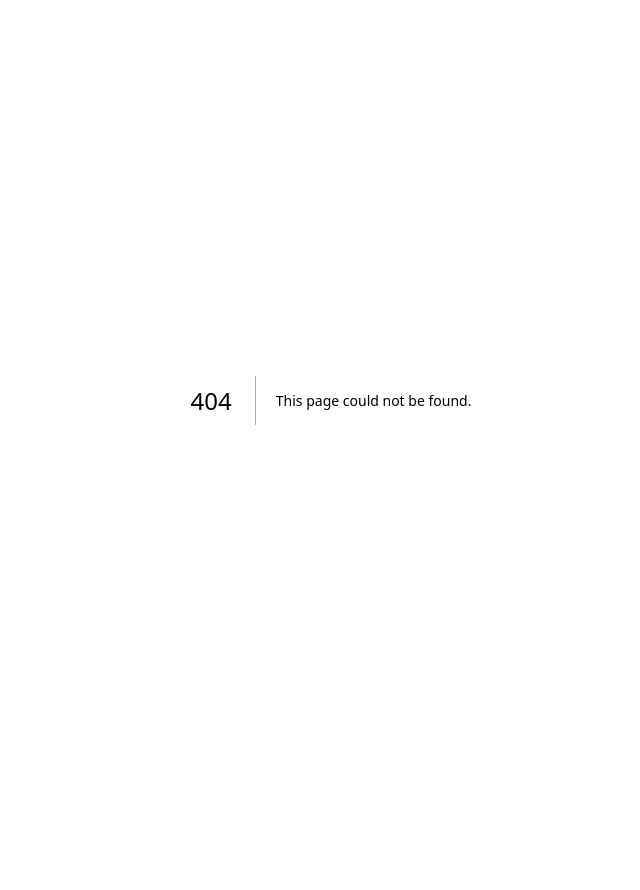
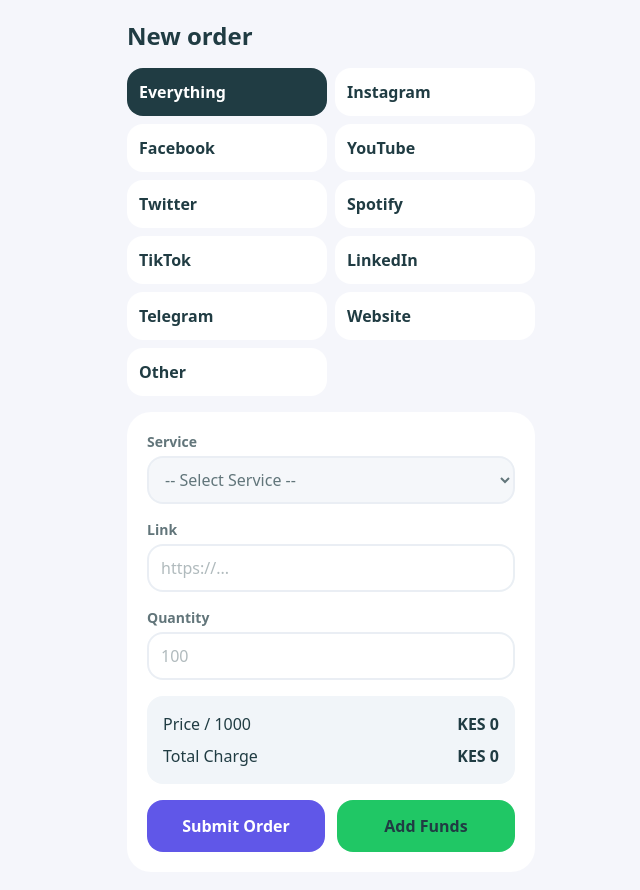
Before and after one commit to fredrickpaul/Difft, a Next.js app: page /order in a window 1280 px wide. Before the commit this address had no page. Shown: the whole page, without its empty margins (309-949 px from the left). Before the commit the page ends 800 px from the top, so only its background shows below. Built offline with nearby package versions, Linux system fonts and the light colour scheme.

Commit message:
Create OrderPage component for service orders

```diff
--- /dev/null
+++ b/app/order/page.tsx
@@ -0,0 +1,71 @@
+"use client";
+import { useState } from "react";
+
+const PLATFORMS = ["Everything", "Instagram", "Facebook", "YouTube", "Twitter", "Spotify", "TikTok", "LinkedIn", "Telegram", "Website", "Other"];
+
+const SERVICES = [
+  { id: 1, platform: "TikTok", name: "TikTok Followers", per1k: 200 },
+  { id: 2, platform: "TikTok", name: "TikTok Likes", per1k: 50 },
+  { id: 3, platform: "TikTok", name: "TikTok Views", per1k: 30 },
+  { id: 4, platform: "Instagram", name: "Instagram Followers", per1k: 200 },
+  { id: 5, platform: "Instagram", name: "Instagram Likes", per1k: 50 },
+  { id: 6, platform: "Facebook", name: "Facebook Post Likes", per1k: 50 },
+  { id: 7, platform: "YouTube", name: "YouTube Views", per1k: 150 },
+];
+
+const field = "mt-1 min-h-12 w-full rounded-2xl border-2 border-slate-200 px-3 text-base font-normal text-ink";
+
+export default function OrderPage() {
+  const [platform, setPlatform] = useState("Everything");
+  const [serviceId, setServiceId] = useState("");
+  const [link, setLink] = useState("");
+  const [qty, setQty] = useState("");
+
+  const list = platform === "Everything" ? SERVICES : SERVICES.filter((s) => s.platform === platform);
+  const service = SERVICES.find((s) => String(s.id) === serviceId);
+  const total = service ? Math.round((Number(qty) || 0) * service.per1k) / 1000 : 0;
+
+  return (
+    <main className="mx-auto max-w-md space-y-4 p-5">
+      <h1 className="text-2xl font-bold">New order</h1>
+      <div className="grid grid-cols-2 gap-2">
+        {PLATFORMS.map((p) => (
+          <button
+            key={p}
+            onClick={() => { setPlatform(p); setServiceId(""); }}
+            className={`min-h-12 rounded-2xl px-3 text-left font-semibold ${platform === p ? "bg-ink text-white" : "bg-white"}`}
+          >
+            {p}
+          </button>
+        ))}
+      </div>
+      <div className="space-y-4 rounded-3xl bg-white p-5">
+        <label className="block text-sm font-bold opacity-70">
+          Service
+          <select value={serviceId} onChange={(e) => setServiceId(e.target.value)} className={`${field} bg-slate-100`}>
+            <option value="">-- Select Service --</option>
+            {list.map((s) => (
+              <option key={s.id} value={s.id}>{s.name} (KES {s.per1k}/1K)</option>
+            ))}
+          </select>
+        </label>
+        <label className="block text-sm font-bold opacity-70">
+          Link
+          <input value={link} onChange={(e) => setLink(e.target.value)} placeholder="https://..." className={field} />
+        </label>
+        <label className="block text-sm font-bold opacity-70">
+          Quantity
+          <input value={qty} onChange={(e) => setQty(e.target.value)} inputMode="numeric" placeholder="100" className={field} />
+        </label>
+        <div className="space-y-2 rounded-2xl bg-slate-100 p-4">
+          <div className="flex justify-between"><span>Price / 1000</span><b>KES {service ? service.per1k : 0}</b></div>
+          <div className="flex justify-between"><span>Total Charge</span><b>KES {total}</b></div>
+        </div>
+        <div className="flex gap-3">
+          <button className="min-h-13 flex-1 rounded-2xl bg-brand font-bold text-white">Submit Order</button>
+          <button className="min-h-13 flex-1 rounded-2xl bg-go font-bold text-ink">Add Funds</button>
+        </div>
+      </div>
+    </main>
+  );
+      }
```
